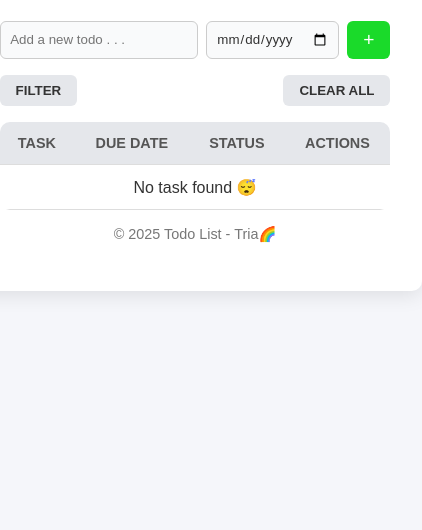
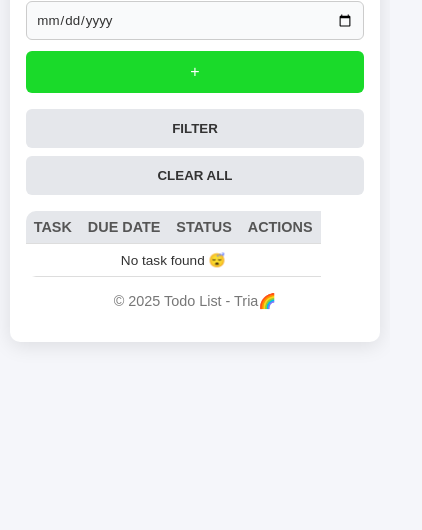
Before and after one commit to Tria2025/CodingCamp-27Oct2025-tria, a plain HTML site: page index.html in a window 390 px wide. Shown: the part 314-844 px from the top of the page, 422 px wide, since content can reach past the window. Drawn offline with Linux system fonts and the light colour scheme.

Commit message:
Enhance responsive design for mobile devices and adjust container styles

```diff
--- a/css/styles.css
+++ b/css/styles.css
@@ -19,10 +19,12 @@ body {
 
 .container {
   background-color: #ffffff;
-  padding: 2rem;
+  padding: 1.5rem;
   border-radius: 10px;
-  width: 500px;
+  width: 90%;                 /* Gunakan persentase agar fleksibel */
+  max-width: 500px;           /* Batas maksimum agar tidak terlalu lebar di PC */
   box-shadow: 0 4px 20px rgba(0, 0, 0, 0.1);
+  margin: 1rem auto;          /* Tambahkan jarak di atas-bawah */
 }
 
 /* ======= Header & Theme Toggle ======= */
@@ -246,3 +248,68 @@ footer {
 body.dark footer {
   color: #9ca3af;
 }
+
+/* ======= RESPONSIVE DESIGN ======= */
+
+/* Untuk layar kecil (HP, max lebar 600px) */
+@media (max-width: 600px) {
+
+  /* Kurangi padding agar muat di layar */
+  .container {
+    width: 95%;
+    padding: 1rem;
+  }
+
+  /* Judul lebih kecil */
+  h1 {
+    font-size: 1.4rem;
+  }
+
+  /* Input section jadi vertikal */
+  .input-section {
+    flex-direction: column;
+    gap: 0.7rem;
+  }
+
+  /* Tombol tambah biar lebar penuh */
+  #add-btn {
+    width: 100%;
+    padding: 0.75rem;
+    font-size: 1rem;
+  }
+
+  /* Action buttons (FILTER & CLEAR ALL) biar vertikal juga */
+  .action-buttons {
+    flex-direction: column;
+    gap: 0.5rem;
+  }
+
+  .action-buttons button {
+    width: 100%;
+    padding: 0.75rem;
+  }
+
+  /* Ukuran tabel agar tidak overflow */
+  table {
+    font-size: 0.85rem;
+  }
+
+  th, td {
+    padding: 0.5rem;
+  }
+
+  /* Tombol aksi (✔ ✖) diperkecil */
+  td button {
+    font-size: 0.9rem;
+  }
+}
+
+/* Agar tabel tidak meluber di layar kecil */
+table {
+  width: 100%;
+  border-collapse: collapse;
+  background-color: #ffffff;
+  border-radius: 10px;
+  overflow-x: auto;
+  display: block; /* penting agar bisa scroll di HP */
+}
```
